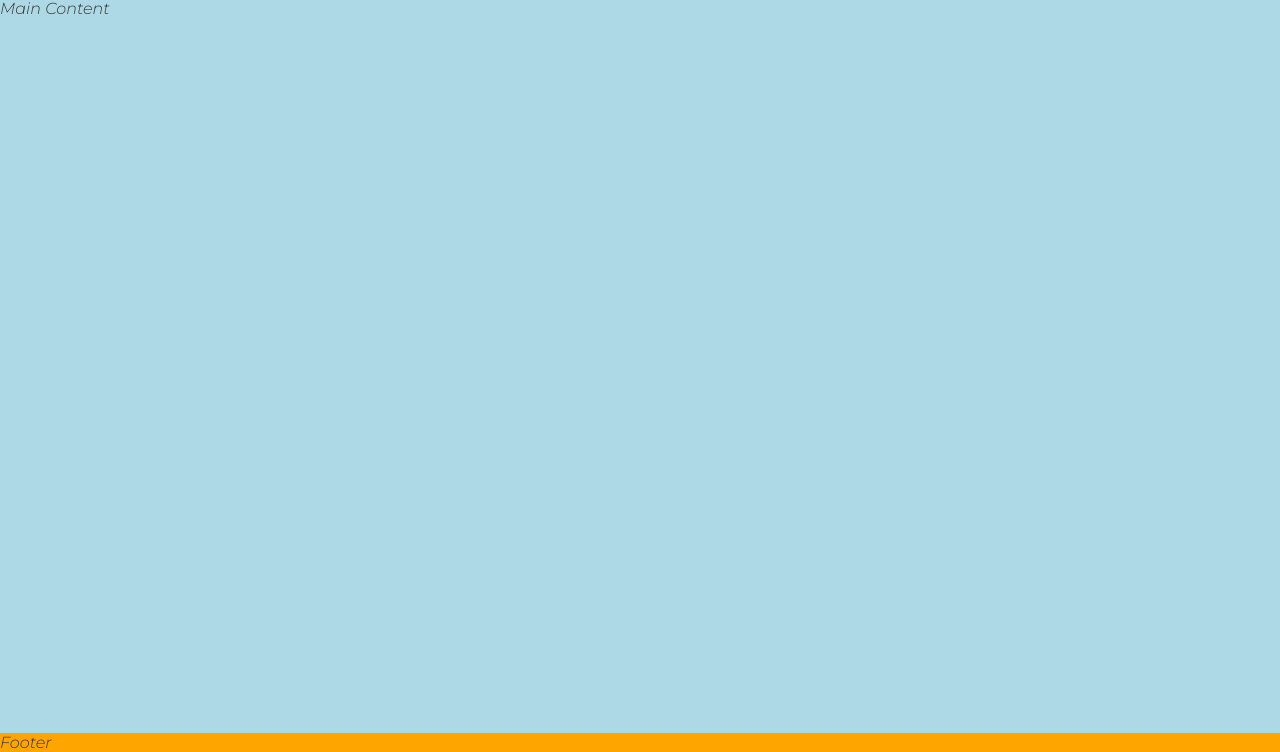
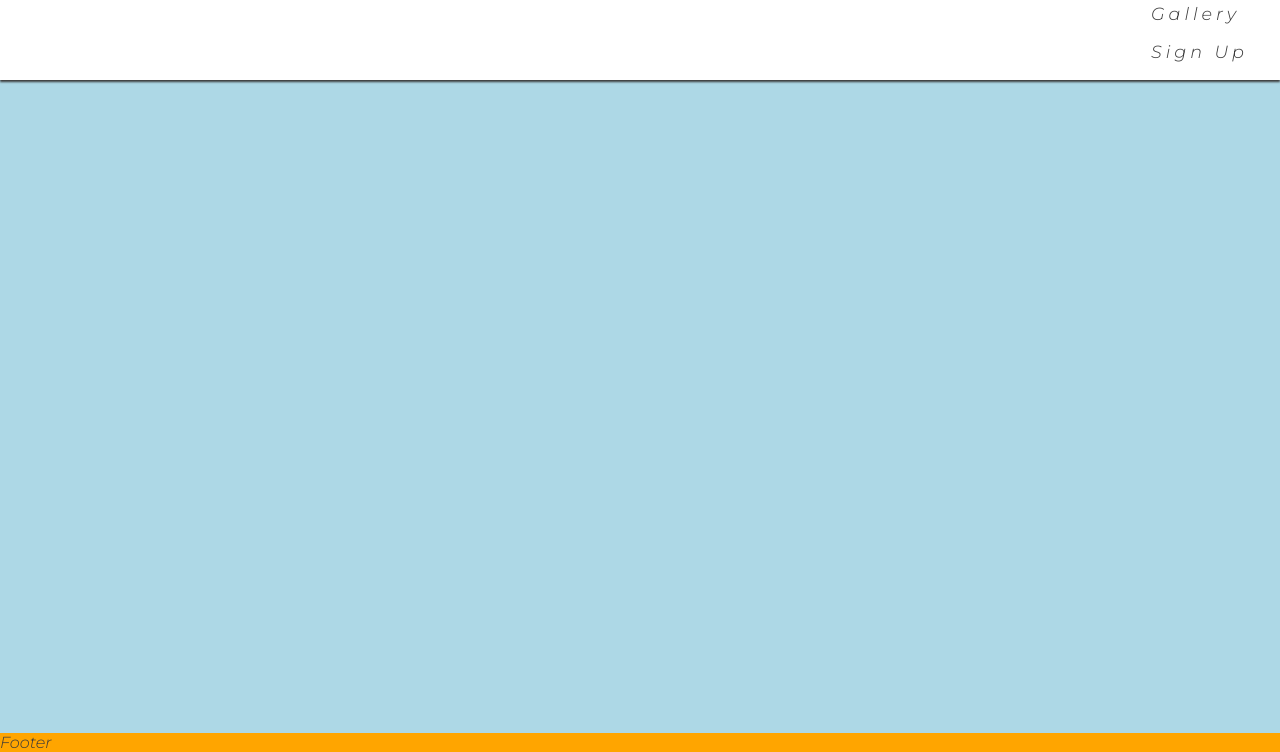
Before and after one commit to conor-timmis/Love-Running, a plain HTML site: page index.html in a window 1280 px wide. Shown: the part 48-800 px from the top of the page. Drawn offline with Linux system fonts and the light colour scheme.

Commit message:
display navbar items, hide toggle label

```diff
--- a/assets/css/style.css
+++ b/assets/css/style.css
@@ -68,7 +68,7 @@ nav-toggle {
 }
 
 nav-toggle-label {
-    font-size:2rem;
+    font-size: 2rem;
 
 }
 
@@ -83,6 +83,18 @@ footer {
     background-color: orange;
 }
 
+/* Media Query: tablets and larger (768px and up) */
+@media screen and (min-width: 768px) {
+    nav {
+        display: block;
+        position: relative;
+        box-shadow: none;
+        width: fit-content;
+        padding-right: 1rem;
+
+    }
+}
+
 #menu {
     font-size: 110%;
     letter-spacing: 4px;
@@ -91,6 +103,8 @@ footer {
 
 #menu > li {
     margin-bottom: 1em;
+    padding-left: 1rem;
+
 
 
 }
```
